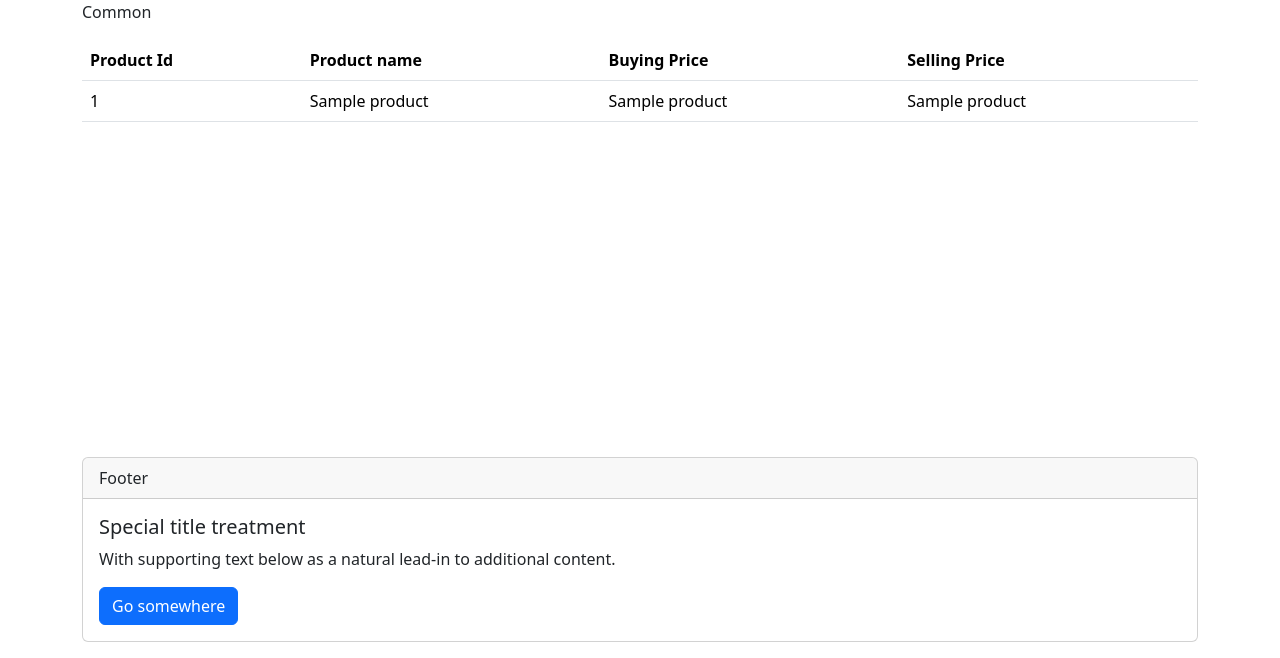
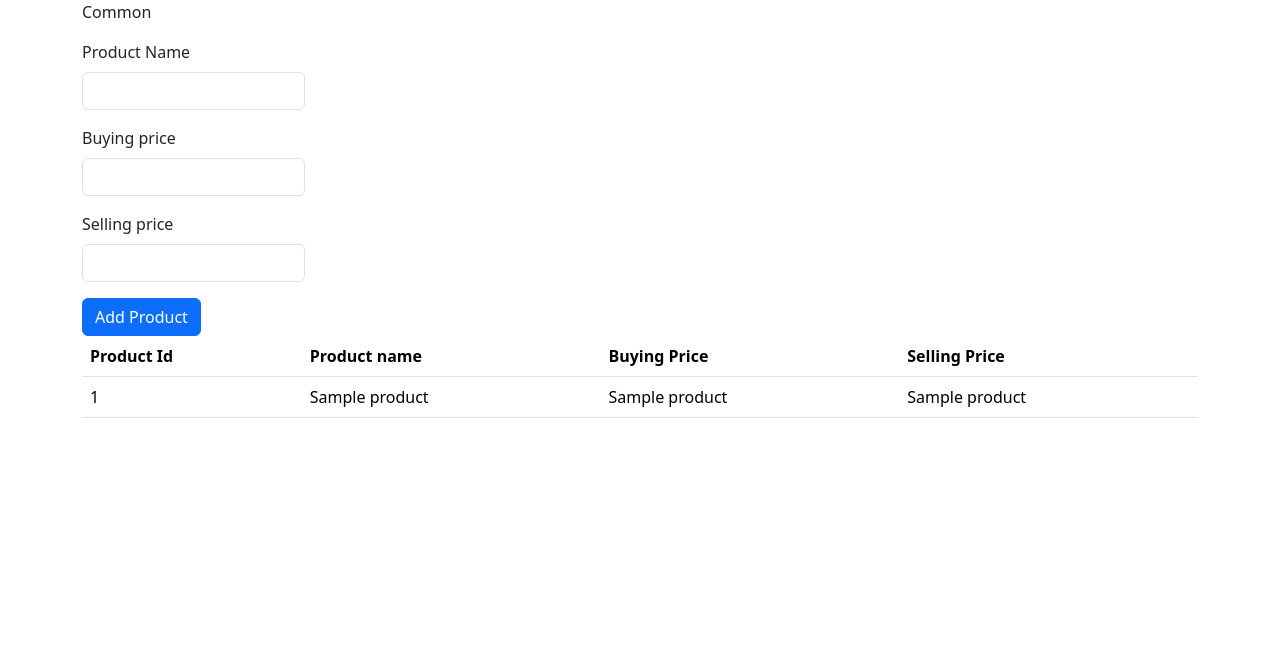
Before and after one commit to l-tting/myduka_class, a Flask app: page /products in a window 1280 px wide. Shown: the part 56-714 px from the top of the page. Run offline with Flask 3, Linux system fonts and the light colour scheme; a database or web service that is not in the repository returns one stand-in record (values such as "Sample title"); some libraries are stand-ins or nearby versions.

Commit message:
post data

```diff
--- a/database.py
+++ b/database.py
@@ -29,6 +29,12 @@
     cur.execute(query)
     conn.commit()
 
+product_details = ("flour",100,200)
+insert_products(product_details)
+
+
+
+
 
 def insert_sales(sales_details):
     query = f"insert into sales(pid,quantity)values{sales_details}"
--- a/main.py
+++ b/main.py
@@ -1,5 +1,5 @@
-from flask import Flask, render_template
-from database import fetch_products, fetch_sales
+from flask import Flask, render_template, request, redirect,url_for
+from database import fetch_products, fetch_sales,insert_products
 
 #flask instance
 app = Flask(__name__)
@@ -13,14 +13,25 @@
 @app.route('/products')
 def products():
     products = fetch_products()
-    numbers = [1,2,3,4,5]
-    return render_template('products.html',products=products, numbers = numbers)
+    return render_template('products.html',products=products)
+
+@app.route('/add_products',methods=['GET','POST'])
+def add_products():
+   product_name = request.form['product']
+   buying_price = request.form['buying_price']
+   selling_price = request.form['selling_price']
+   new_product = (product_name,buying_price,selling_price)
+   insert_products(new_product)
+   return redirect(url_for('products'))
 
 
 @app.route('/sales')
 def sales():
     sales= fetch_sales()
-    return render_template('sales.html',sales=sales)
+    return render_template('sales.html',sales_data= sales)
+
+
+
 
 @app.route('/stock')
 def stock():
--- a/templates/products.html
+++ b/templates/products.html
@@ -1,6 +1,30 @@
 {% extends "base.html" %}
 {% block title %} Products {% endblock%}
 {% block content %}
+<div>
+  <div>
+
+    <form method="post" action="/add_products">
+      <div class="mb-3"  style="width: 20%;">
+        <label for="exampleInputEmail1" class="form-label">Product Name</label>
+        <input type="text" class="form-control" name="product" id="exampleInputEmail1" aria-describedby="emailHelp">
+      </div>
+      <div class="mb-3"  style="width: 20%;">
+        <label for="exampleInputPassword1" class="form-label">Buying price</label>
+        <input type="number" class="form-control" name="buying_price" id="exampleInputPassword1">
+      </div>
+      <div class="mb-3" style="width: 20%;">
+        <label for="exampleInputPassword1" class="form-label">Selling price</label>
+        <input type="number" class="form-control" name="selling_price" id="exampleInputPassword1">
+      </div>
+
+      <button type="submit" class="btn btn-primary">Add Product</button>
+    </form>
+
+  </div>
+
+
+
   <div>
     <table class="table">
       <thead>
@@ -25,6 +49,7 @@
 
       </tbody>
     </table>
+  </div>
 
 </div>
 {% endblock %}
```
Also changed, not shown: templates/sales.html (+36 -1 lines), test.py (deleted, +0 -7 lines), 1 other file. Lines whose indentation alone changed are shown as unchanged.
